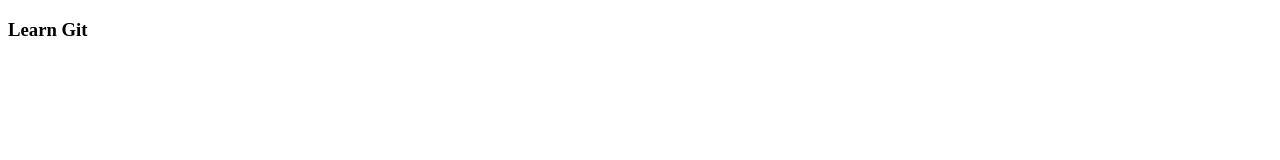
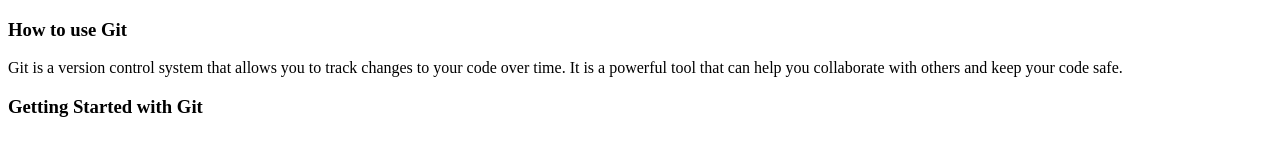
Before and after one commit to egesamichael/gitlessons, a plain HTML site: page index.html in a window 1280 px wide. Drawn offline with Linux system fonts and the light colour scheme.

Commit message:
Updated Content

```diff
--- a/index.html
+++ b/index.html
@@ -6,6 +6,8 @@
     <title>Git Lessons</title>
 </head>
 <body>
-    <h3>Learn Git</h3>
+    <h3>How to use Git</h3>
+    <p>Git is a version control system that allows you to track changes to your code over time. It is a powerful tool that can help you collaborate with others and keep your code safe.</p>
+    <h3>Getting Started with Git</h3>
 </body>
 </html>
```
